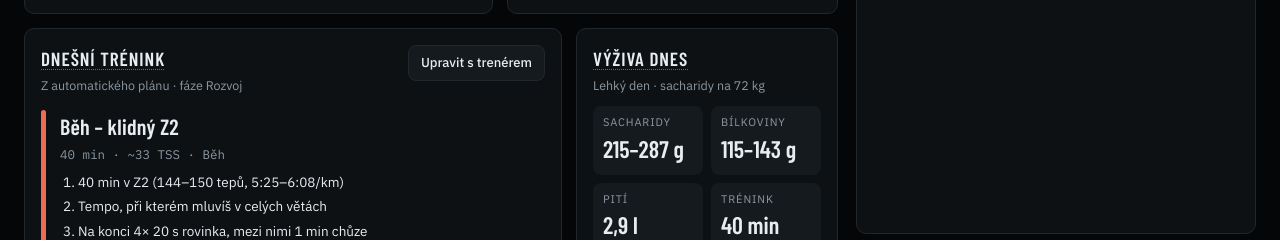
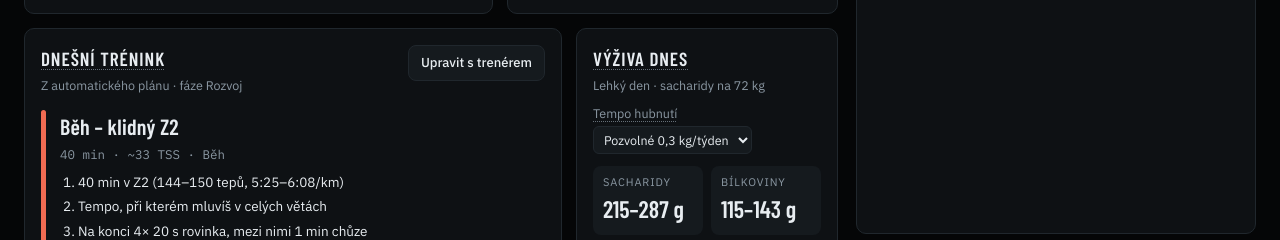
Before and after one commit to deneal279/Tren-r-, a plain HTML site: page index.html in a window 1280 px wide. Shown: the part 553-793 px from the top of the page. Drawn offline with nearby package versions, Linux system fonts and the light colour scheme.

Commit message:
Volba tempa hubnutí, periodizovaný deficit a makra z energetického rozpočtu
Co-Authored-By: Claude Opus 5.5 <noreply@anthropic.com>
Claude-Session: https://claude.ai/code/session_0145NLWM2KQdB6hWEvYTr732

```diff
--- a/index.html
+++ b/index.html
@@ -418,7 +418,8 @@ tr.need select.rpe{border-color:var(--warn);color:var(--warn)}
       <div id="todayWo"></div>
     </section>
     <section class="card c4">
-      <div class="card-head"><div><h2 data-tip="nutri">Výživa dnes</h2><div class="sub" id="nutriSub"></div></div></div>
+      <div class="card-head"><div><h2 data-tip="nutri">Výživa dnes</h2><div class="sub" id="nutriSub"></div></div>
+        <label class="note" for="cutRate" style="display:flex;flex-direction:column;gap:3px"><span data-tip="cut">Tempo hubnutí</span><select id="cutRate" class="rpe" style="min-width:0"><option value="0">Neudržuju deficit</option><option value="0.3">Pozvolné 0,3 kg/týden</option><option value="0.5">Střední 0,5 kg/týden</option><option value="0.8">Rychlé 0,8 kg/týden</option><option value="1">Maximum 1 kg/týden</option></select></label></div>
       <div class="nutri" id="nutri"></div>
     </section>
 
@@ -653,7 +654,7 @@ const RACE = {
   "70.3":   { label: "Ironman 70.3",ctl: 80,  taper: 14, dist: [1.9, 90, 21.1], trans: 8, legs: [["Plavání","1,9 km"],["Kolo","90 km"],["Běh","21,1 km"]] },
   ironman:  { label: "Ironman",     ctl: 100, taper: 21, dist: [3.8, 180, 42.2], trans: 10, legs: [["Plavání","3,8 km"],["Kolo","180 km"],["Běh","42,2 km"]] }
 };
-const DEFAULT_PROFILE = { name: "Sportovec", pSwim: "", pBike: "", pRun: "", prSwimKm: "", prRideKm: "", prRun10: "", maxHr: 188, restHr: 46, lthr: 0, weight: 0, ftp: 250, runPace: "4:45", css: "1:45", weeklyHours: 10, strengthGoal: 2, raceType: "70.3", raceName: "Ironman 70.3", raceDate: addDays(TODAY, 68) };
+const DEFAULT_PROFILE = { name: "Sportovec", pSwim: "", pBike: "", pRun: "", prSwimKm: "", prRideKm: "", prRun10: "", cutRate: 0.3, maxHr: 188, restHr: 46, lthr: 0, weight: 0, ftp: 250, runPace: "4:45", css: "1:45", weeklyHours: 10, strengthGoal: 2, raceType: "70.3", raceName: "Ironman 70.3", raceDate: addDays(TODAY, 68) };
 
 const S = { profile: { ...DEFAULT_PROFILE }, userActs: [], userWell: [], acts: [], well: [], source: "demo", range: 90, m: null, actsShown: 12, db: null };
 S.aiPlan = null; S.planMode = "auto"; S.ovr = {}; S.body = [];
@@ -1274,14 +1275,22 @@ function renderNutrition(items, acts) {
   const mins = Math.max(items.reduce((a, i) => a + (i.sport === "other" ? 0 : i.mins || 0), 0), acts.reduce((a, x) => a + x.dur, 0));
   const endMin = Math.max(items.reduce((a, i) => a + (["swim", "bike", "run"].includes(i.sport) ? i.mins || 0 : 0), 0), acts.reduce((a, x) => a + (["swim", "bike", "run"].includes(x.sport) ? x.dur : 0), 0));
   const cls = endMin < 45 ? ["Lehký den", 3, 4] : endMin < 90 ? ["Střední zátěž", 4, 5] : endMin < 150 ? ["Náročný den", 5, 7] : ["Velmi náročný den", 6, 8];
+  $("#cutRate").value = String(Number(P.cutRate) || 0);
   $("#nutriSub").textContent = cls[0] + (ref ? ` · sacharidy na ${r0(ref)} kg${T ? " (cílová hmotnost)" : ""}` : "");
   if (!ref) { $("#nutri").innerHTML = `<p class="note">Doplň hmotnost v profilu nebo měření složení těla a spočítám ti sacharidy, bílkoviny a energii.</p>`; return; }
   const key = items.some(i => i.key);
-  const protLo = B?.ffm ? B.ffm * 1.8 : ref * 1.6, protHi = B?.ffm ? B.ffm * 2.2 : ref * 2;
+  const rate = Number(P.cutRate) || 0, cutting = B && B.fatPct > 15 && rate > 0, aggressive = cutting && rate >= 0.6;
+  const protLo = B?.ffm ? B.ffm * (aggressive ? 2.2 : 1.8) : ref * 1.6, protHi = B?.ffm ? B.ffm * (aggressive ? 2.6 : 2.2) : ref * 2;
   const actKcal = acts.reduce((a, x) => a + (x.kcal || 0), 0), trainKcal = Math.max(actKcal, mins * (kgNow || ref) * 0.11);
-  const deficit = B && B.fatPct > 20 ? 300 : 0, kcal = B?.bmr ? B.bmr * 1.35 + trainKcal - deficit : null;
-  $("#nutri").innerHTML = `<div class="big">${kcal ? `<div><small data-tip="kcal">Energie</small><b>${(Math.round(kcal / 50) * 50).toLocaleString("cs-CZ")} kcal</b></div>` : ""}<div><small>Sacharidy</small><b>${r0(ref * cls[1])}–${r0(ref * cls[2])} g</b></div><div><small>Bílkoviny</small><b>${r0(protLo)}–${r0(protHi)} g</b></div><div><small>Pití</small><b>${cz(((kgNow || ref) * 0.035) + mins / 60 * 0.6)} l</b></div>${kcal ? "" : `<div><small>Trénink</small><b>${mins ? fmtDur(mins) : "volno"}</b></div>`}</div>
-  <ul>${kcal ? `<li>Energie = bazální metabolismus ${B.bmr} kcal × 1,35 + trénink ~${r0(trainKcal)} kcal${deficit ? ` − ${deficit} kcal na hubnutí (asi 0,3 kg tuku týdně)` : ""}.</li>` : ""}${key ? `<li>2–3 h před klíčovým tréninkem jídlo s ${r0(ref * 1)} g sacharidů, málo tuku a vlákniny.</li>` : ""}${mins >= 75 ? `<li>Během tréninku 40–60 g sacharidů za hodinu, deficit nedělej během tréninku.</li>` : ""}${mins ? `<li>Do hodiny po tréninku: 35–45 g bílkovin + ${r0(ref * 0.8)} g sacharidů.</li>` : `<li>Den volna: sacharidy spíš z celozrnných zdrojů, bílkoviny rozlož do 4 jídel.</li>`}<li>Bílkoviny rozděl do 4–5 jídel po 30–45 g${B?.ffm ? `, počítáno z aktivní hmoty ${cz(B.ffm)} kg` : ""}.</li></ul>
+  const rd = S.m.last.ready ?? S.m.days[S.m.days.length - 2]?.ready, lowReady = rd != null && rd < 55;
+  const dayF = key || endMin >= 90 ? 0.5 : mins ? 0.8 : 1, dayLab = key || endMin >= 90 ? "klíčový/dlouhý trénink: poloviční deficit" : mins ? "tréninkový den: 80 % deficitu" : "den volna: plný deficit";
+  const base = B?.bmr ? B.bmr * 1.35 + trainKcal : null, wantDef = cutting ? rate * 7700 / 7 * dayF * (lowReady ? 0.5 : 1) : 0;
+  const deficit = base ? r0(Math.min(wantDef, Math.max(0, base - B.bmr))) : 0, kcal = base ? base - deficit : null, capped = base && wantDef > deficit + 20;
+  const protMid = (protLo + protHi) / 2, fatG = Math.max(60, ref * 0.8);
+  const carbK = kcal ? Math.max(ref * 2, (kcal - protMid * 4 - fatG * 9) / 4) : null;
+  const carbLo = carbK ? Math.min(ref * cls[1], carbK * 0.92) : ref * cls[1], carbHi = carbK ? Math.min(ref * cls[2], carbK * 1.08) : ref * cls[2];
+  $("#nutri").innerHTML = `<div class="big">${kcal ? `<div><small data-tip="kcal">Energie</small><b>${(Math.round(kcal / 50) * 50).toLocaleString("cs-CZ")} kcal</b></div>` : ""}<div><small>Sacharidy</small><b>${r0(carbLo)}–${r0(carbHi)} g</b></div><div><small>Bílkoviny</small><b>${r0(protLo)}–${r0(protHi)} g</b></div>${kcal ? `<div><small>Tuky</small><b>${r0(fatG * 0.9)}–${r0(fatG * 1.1)} g</b></div>` : ""}<div><small>Pití</small><b>${cz(((kgNow || ref) * 0.035) + mins / 60 * 0.6)} l</b></div><div><small>Trénink</small><b>${mins ? fmtDur(mins) : "volno"}</b></div></div>
+  <ul>${kcal ? `<li>Energie = bazální metabolismus ${B.bmr} kcal × 1,35 + trénink ~${r0(trainKcal)} kcal${deficit ? ` − <b>${deficit} kcal</b> deficit (${dayLab}${lowReady ? ", dnes snížený kvůli nízké připravenosti" : ""})` : ""}${capped ? ". Deficit je omezený, aby příjem neklesl pod bazální metabolismus" : ". Nikdy pod bazální metabolismus"}.</li>` : ""}${cutting ? `<li>Tempo hubnutí <b>${cz(rate)} kg týdně</b>${aggressive ? ": bílkoviny zvýšené na ochranu svalů, posilovna 2× týdně je nutnost" : ""}.</li>` : ""}${key ? `<li>2–3 h před klíčovým tréninkem jídlo s ${r0(ref * 1)} g sacharidů, málo tuku a vlákniny.</li>` : ""}${mins >= 75 ? `<li>Během tréninku 40–60 g sacharidů za hodinu, deficit nedělej během tréninku.</li>` : ""}${mins ? `<li>Do hodiny po tréninku: 35–45 g bílkovin + ${r0(ref * 0.8)} g sacharidů.</li>` : `<li>Den volna: sacharidy spíš z celozrnných zdrojů, bílkoviny rozlož do 4 jídel.</li>`}<li>Bílkoviny rozděl do 4–5 jídel po 30–45 g${B?.ffm ? `, počítáno z aktivní hmoty ${cz(B.ffm)} kg` : ""}.</li></ul>
   <p class="note">${T ? `Sacharidy počítám na cílovou hmotnost ${r0(T.lo)}–${r0(T.hi)} kg (20 % tuku) ze složení těla. ` : ""}Orientační hodnoty podle sportovní výživy, ne lékařská rada.</p>`;
 }
 
@@ -1307,7 +1316,7 @@ function renderBody() {
   const sg = B.seg, segRow = (lab, k) => !sg ? "" : `<tr><td>${lab}</td><td class="n">${sg.fat?.[k] != null ? cz(sg.fat[k]) + " kg" : "–"}</td><td class="n">${sg.fatPct?.[k] != null ? `<span class="pill ${sg.fatPct[k] > 160 ? "warn" : "good"}">${r0(sg.fatPct[k])} %</span>` : "–"}</td><td class="n">${sg.muscle?.[k] != null ? cz(sg.muscle[k]) + " kg" : "–"}</td><td class="n">${sg.musclePct?.[k] != null ? `<span class="pill ${sg.musclePct[k] < 100 ? "warn" : "good"}">${r0(sg.musclePct[k])} %</span>` : "–"}</td></tr>`;
   const legs = sg?.musclePct ? (sg.musclePct.ll + sg.musclePct.rl) / 2 : null, arms = sg?.musclePct ? (sg.musclePct.la + sg.musclePct.ra) / 2 : null;
   const insights = [];
-  if (T && T.lossHi > 1) insights.push(["warn", "Cílová hmotnost pro triatlon", `Při zachování aktivní hmoty ${cz(B.ffm)} kg odpovídá 18–20 % tuku hmotnost <b>${r0(T.lo)}–${r0(T.hi)} kg</b>, tedy −${r0(T.lossLo)} až −${r0(T.lossHi)} kg tuku. ${S.profile.raceDate ? `Do závodu to je ${cz(T.lossLo / Math.max(1, diffDays(TODAY, S.profile.raceDate) / 7))}–${cz(T.lossHi / Math.max(1, diffDays(TODAY, S.profile.raceDate) / 7))} kg týdně, bezpečné tempo bez ztráty výkonu.` : ""} Běh po kole se tím zrychlí zhruba o ${r0(T.lossLo)}–${r0(T.lossHi)} %, tedy o ${r0(80 * T.lossLo / 100)}–${r0(80 * T.lossHi / 100)} min.`]);
+  if (T && T.lossHi > 1) insights.push(["warn", "Cílová hmotnost pro triatlon", `Při zachování aktivní hmoty ${cz(B.ffm)} kg odpovídá 18–20 % tuku hmotnost <b>${r0(T.lo)}–${r0(T.hi)} kg</b>, tedy −${r0(T.lossLo)} až −${r0(T.lossHi)} kg tuku. ${(() => { const r = Number(S.profile.cutRate) || 0; if (!r) return "Tempo hubnutí si nastav v kartě Výživa dnes."; const w1 = Math.ceil(T.lossLo / r), w2 = Math.ceil(T.lossHi / r); return `Při tempu <b>${cz(r)} kg týdně</b> to zvládneš za ${w1}–${w2} týdnů, tedy kolem ${fmtD(addDays(TODAY, w1 * 7))}–${fmtD(addDays(TODAY, w2 * 7))}${S.profile.raceDate && addDays(TODAY, w2 * 7) < S.profile.raceDate ? ", s velkou rezervou před závodem" : ""}.`; })()} Běh po kole se tím zrychlí zhruba o ${r0(T.lossLo)}–${r0(T.lossHi)} %, tedy o ${r0(80 * T.lossLo / 100)}–${r0(80 * T.lossHi / 100)} min.`]);
   if (B.visceral > 9) insights.push(["bad", "Viscerální tuk nad normou", `Index ${B.visceral} (norma 1–9). Tuk kolem orgánů nejrychleji ubírá aerobní trénink v Z2, dostatek spánku a mírný kalorický deficit. Tohle je zdravotně důležitější než BMI.`]);
   if (B.ffm > 75) insights.push(["good", "Hodně aktivní hmoty", `Aktivní hmota ${cz(B.ffm)} kg je výrazně nad normou: máš hodně svalů a silnou kostru. BMI ${B.bmi ? cz(B.bmi) : ""} „obezita“ tě proto zkresluje, sleduj hlavně procento tuku.`]);
   if (legs && arms && arms - legs > 15) insights.push(["info", "Nohy slabší než paže", `Svaly nohou ${r0(legs)} % normy, paže ${r0(arms)} %. Pro triatlon (kolo + běh) přesuň v posilovně důraz na nohy: dřep, rumunský mrtvý tah, výpady, výpony. Levá a pravá strana jsou vyrovnané.`]);
@@ -1417,7 +1426,7 @@ function coachContext() {
   if (ZN) lines.push(`TRÉNINKOVÉ ZÓNY: ${zonesText()}`);
   if (S.plan) lines.push(`PLÁN TOHOTO TÝDNE (${S.plan.source === "ai" ? "od trenéra" : "automatický"}, fáze ${PHASE[S.plan.ph]}${S.plan.recovery ? ", odlehčovací" : ""}): ` + S.plan.days.map(d => `${d.date}: ${d.items.map(i => `${i.title} ${i.mins} min`).join(" + ") || "volno"}`).join("; "));
   try { const X = racePotential(); if (X.ok) lines.push(`ZÁVODNÍ POTENCIÁL (${X.R.label}): moje časy plav/kolo/běh po kole ${X.own.map(v => v ? fmtT(v) : "?").join(" / ")}; z dat ${X.data.map(v => v ? fmtT(v) : "?").join(" / ")}; realistický cíl ${X.pot.map(p => fmtT(p[0]) + "–" + fmtT(p[1])).join(" / ")}${X.fade != null ? `; běh po kole o ${r0(X.fade * 100)} % pomalejší než čerstvý` : ""}.`); } catch (e) {}
-  { const B = bodyLatest(), T = B ? bodyTarget(B) : null; if (B) lines.push(`SLOŽENÍ TĚLA (${B.date}, ${B.source || "váha"}): hmotnost ${B.weight} kg, výška ${B.height || "?"} cm, tuk ${B.fatPct} % (${B.fatKg ?? "?"} kg), aktivní hmota ${B.ffm ?? "?"} kg, kosterní svalstvo ${B.skmPct ?? "?"} %, voda ${B.waterPct ?? "?"} %, viscerální tuk ${B.visceral ?? "?"} (norma 1–9), BMR ${B.bmr ?? "?"} kcal, BMI ${B.bmi ?? "?"}${B.seg?.musclePct ? `, svaly segmenty % normy: paže ${B.seg.musclePct.la}/${B.seg.musclePct.ra}, trup ${B.seg.musclePct.tr}, nohy ${B.seg.musclePct.ll}/${B.seg.musclePct.rl}` : ""}${T ? `; cílová hmotnost při 18–20 % tuku ${r0(T.lo)}–${r0(T.hi)} kg` : ""}.`); }
+  { const B = bodyLatest(), T = B ? bodyTarget(B) : null; if (B) lines.push(`SLOŽENÍ TĚLA (${B.date}, ${B.source || "váha"}): hmotnost ${B.weight} kg, výška ${B.height || "?"} cm, tuk ${B.fatPct} % (${B.fatKg ?? "?"} kg), aktivní hmota ${B.ffm ?? "?"} kg, kosterní svalstvo ${B.skmPct ?? "?"} %, voda ${B.waterPct ?? "?"} %, viscerální tuk ${B.visceral ?? "?"} (norma 1–9), BMR ${B.bmr ?? "?"} kcal, BMI ${B.bmi ?? "?"}${B.seg?.musclePct ? `, svaly segmenty % normy: paže ${B.seg.musclePct.la}/${B.seg.musclePct.ra}, trup ${B.seg.musclePct.tr}, nohy ${B.seg.musclePct.ll}/${B.seg.musclePct.rl}` : ""}${T ? `; cílová hmotnost při 18–20 % tuku ${r0(T.lo)}–${r0(T.hi)} kg` : ""}; zvolené tempo hubnutí ${S.profile.cutRate || 0} kg týdně (deficit periodizovaný: plný ve dnech volna, poloviční při klíčových trénincích, nikdy pod BMR).`); }
   lines.push(`POZNÁMKA K DATŮM: Zátěž tréninků = vlastní watty > vlastní RPE > RPE z Garminu > tep. Na trenažéru bez wattmetru je tep nízký a zátěž z tepu podhodnocená. Posilovna se počítá z RPE, ne z tepových zón.`);
   lines.push(`ZÓNY 28 DNÍ: Z1–2 ${r0(m.polar.low * 100)} %, Z3 ${r0(m.polar.mid * 100)} %, Z4–5 ${r0(m.polar.high * 100)} %.`);
   if (m.radar) lines.push(`RADAR 0–100 (teď / před 28 dny): ` + m.radar.map((d, i) => `${d[0]} ${d[1]}/${m.radarPrev?.[i]?.[1] ?? "?"}`).join(", "));
@@ -1775,7 +1784,8 @@ const GLOSS = {
   b_subcutKg: { t: "Podkožní tuk", d: "Tuk pod kůží, většina tělesného tuku.", dir: "down" },
   b_bmi: { t: "BMI", d: "Hmotnost ÷ výška². U svalnatých sportovců zkresluje, protože nerozlišuje svaly a tuk. Sleduj spíš procento tuku.", dir: "mid" },
   b_bmr: { t: "Bazální metabolismus", d: "Kolik energie tělo spálí v úplném klidu za den. Základ pro výpočet denního příjmu.", dir: "mid" },
-  kcal: { t: "Denní energie", d: "Bazální metabolismus × 1,35 (běžný den) + výdej tréninku. Při tuku nad 20 % minus 300 kcal na pozvolné hubnutí (~0,3 kg týdně) bez ztráty výkonu.", dir: "mid" },
+  kcal: { t: "Denní energie", d: "Bazální metabolismus × 1,35 (běžný den) + výdej tréninku − deficit podle zvoleného tempa hubnutí. Deficit je plný ve dnech volna, 80 % v běžné tréninkové dny a poloviční při klíčových a dlouhých trénincích. Nikdy neklesne pod bazální metabolismus.", dir: "mid" },
+  cut: { t: "Tempo hubnutí", d: "1 kg tuku ≈ 7 700 kcal. 0,8 kg týdně ≈ deficit 880 kcal denně. Bezpečné maximum pro sportovce je ~1 % hmotnosti týdně; rychleji už ztrácíš hlavně svaly a výkon.", dir: "mid", r: "Při rychlém tempu: bílkoviny 2,2–2,6 g/kg aktivní hmoty, 2× posilovna, sleduj HRV a spánek. Když připravenost klesne, kokpit deficit ten den sám sníží." },
   rpe: { t: "Náročnost (RPE 1–10)", d: "Jak těžký trénink subjektivně byl: 1 = velmi lehce, 5 = středně, 7 = těžce, 10 = maximum. Kde tep nefunguje (posilovna, trenažér, plavání), počítá se zátěž podle RPE. Hodnota z Garminu se použije sama, tvoje hodnocení má přednost.", dir: "mid", r: "Zátěž = délka × intenzita podle RPE. Hodina na RPE 7 ≈ 75 TSS, na RPE 4 ≈ 45 TSS." },
   wOwn: { t: "Výkon na kole (W)", d: "Průměrné watty z trenažéru nebo aplikace. Když je zadáš, zátěž se spočítá z výkonu vůči FTP v profilu, což je nejpřesnější.", dir: "mid", r: "Hlídej, aby FTP v profilu odpovídalo wattům, jinak vyjde zátěž přehnaná." },
   load: { t: "Zátěž (TSS) a její zdroj", d: "Štítek říká, z čeho je zátěž spočítaná: W = watty, RPE = tvoje hodnocení, RPE Garmin = hodnocení z hodinek, TEP = tepová frekvence, ODHAD = posilovna bez hodnocení (RPE 6).", dir: "mid", dirText: "Nejpřesnější je W, pak RPE. Tep na trenažéru a v posilovně zátěž podhodnocuje." },
@@ -1820,6 +1830,7 @@ function initUI() {
   $("#acts").addEventListener("change", e => { const t = e.target; if (!t.dataset.id) return; if (t.classList.contains("rpe")) setOverride(t.dataset.id, { rpe: Number(t.value) || 0 }); if (t.classList.contains("watt")) setOverride(t.dataset.id, { w: clamp(Number(t.value) || 0, 0, 800) }); });
   $("#planSeg").addEventListener("click", e => { const b = e.target.closest("button"); if (!b || b.disabled) return; S.planMode = b.dataset.m; try { localStorage.setItem("tk_planMode", S.planMode); } catch (err) {} renderPlan(); renderTodayWorkout(); });
   $("#aiPlanBtn").addEventListener("click", makeAiPlan);
+  $("#cutRate").addEventListener("change", async e => { S.profile = { ...S.profile, cutRate: Number(e.target.value) }; render(); if (S.db) { try { await S.db.doc("athlete/profile").set(S.profile); } catch (err) {} } else { try { localStorage.setItem("tk_profile", JSON.stringify(S.profile)); } catch (err) {} } });
   $("#bodyForm").addEventListener("submit", e => { e.preventDefault(); const f = e.target, m = { date: f.elements.date.value, source: "zadáno ručně" };
     for (const k of ["weight", "fatPct", "ffm", "skmPct", "musclePct", "waterPct", "visceral", "bmr"]) { const v = num(f.elements[k].value); if (Number.isFinite(v)) m[k] = v; }
     if (!m.date || !m.weight) { $("#bodyStatus").textContent = "Vyplň aspoň datum a hmotnost."; return; }
```
